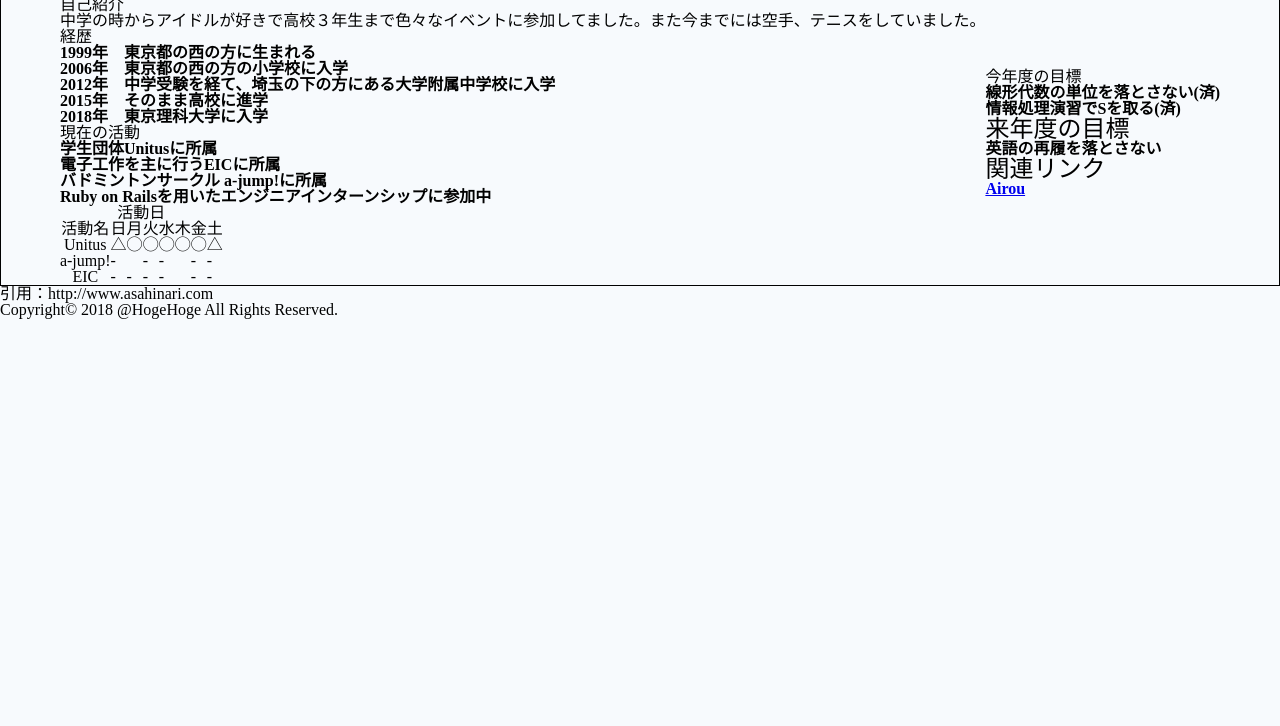
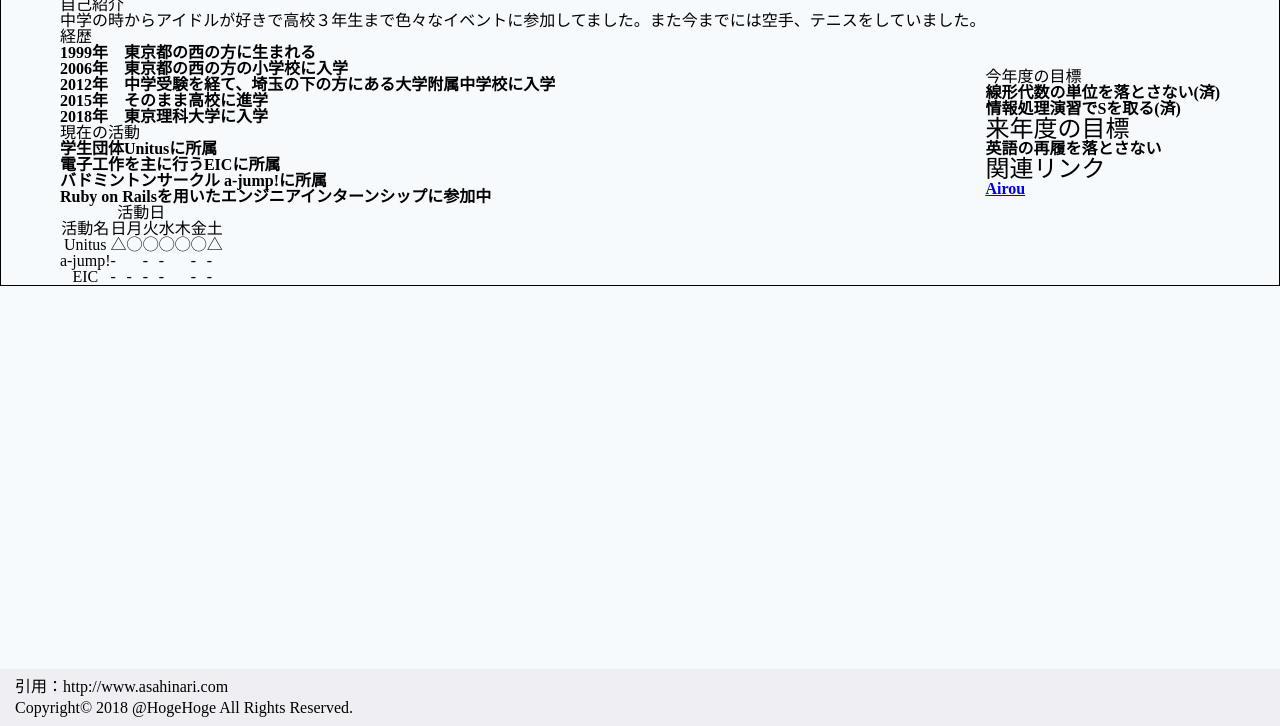
Before and after one commit to AirouTUS/git_workshop_20200222, a plain HTML site: page index.html in a window 1280 px wide. Shown: the part 74-800 px from the top of the page. Drawn offline with Linux system fonts and the light colour scheme.

Commit message:
フッターを変えたよ

```diff
--- a/main.css
+++ b/main.css
@@ -36,3 +36,14 @@ li {
   font-family: serif;
   font-weight: 600;
 }
+
+.articleDetailFoot{
+  width:100%;
+  position: absolute;
+  bottom: 0;
+  padding:10px 0 10px 15px ;
+  background-color: #efeef3;
+}
+.articleDetailFoot > #copyright{
+  margin-top: 5px;
+}
```
